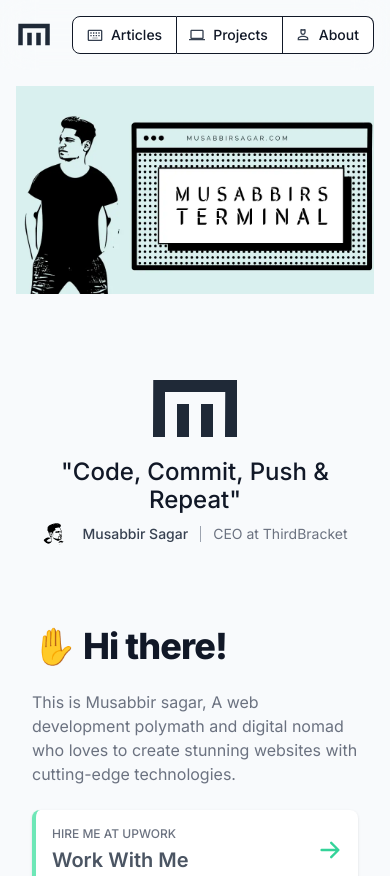
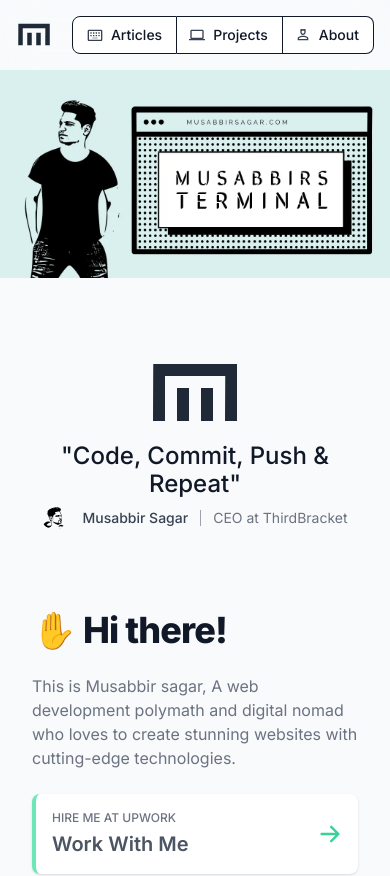
Before and after one commit to sagarmusabbir/nomadNotion, a Next.js app: page /about in a window 390 px wide. Shown: the top 876 px of the page. Built offline with nearby package versions, Linux system fonts and the light colour scheme.

Commit message:
Update page.tsx

```diff
--- a/app/about/page.tsx
+++ b/app/about/page.tsx
@@ -6,7 +6,7 @@ import Myself from "@/components/musabbir";
 
 export default function AboutPage() {
   return (
-    <main className="space-y-5 max-w-7xl p-4 mx-auto">
+    <main className="space-y-5 max-w-7xl mx-auto">
       <div className="relative  w-full h-52 ">
         <Image
           src="/cover.webp"
@@ -23,7 +23,7 @@ export default function AboutPage() {
           </div>
         </div> */}
 
-        <div className="mx-auto mb-24 space-y-8 md:px-8 pt-4 dark:text-zinc-300">
+        <div className="mx-auto mb-24 px-4 space-y-8 md:px-8 pt-4 dark:text-zinc-300">
           <BlockquoteTestimonial />
           <Myself />
         </div>
```
